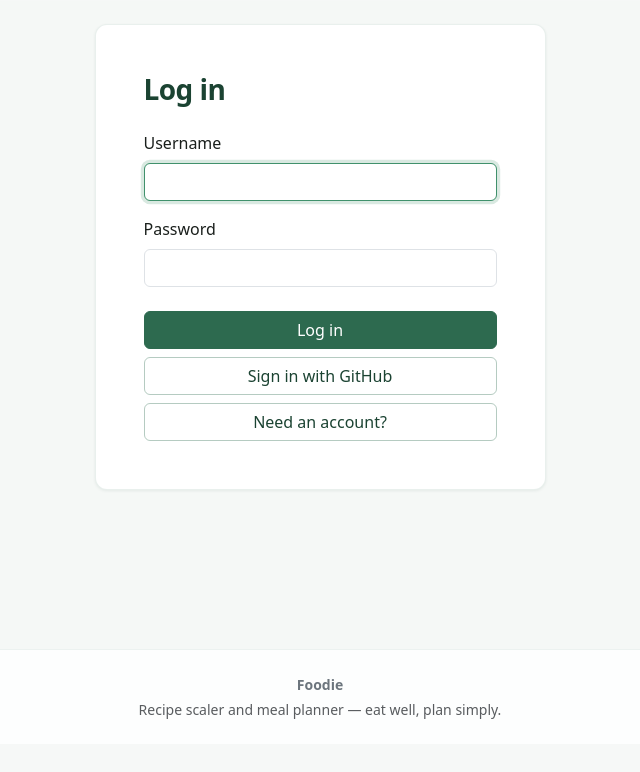
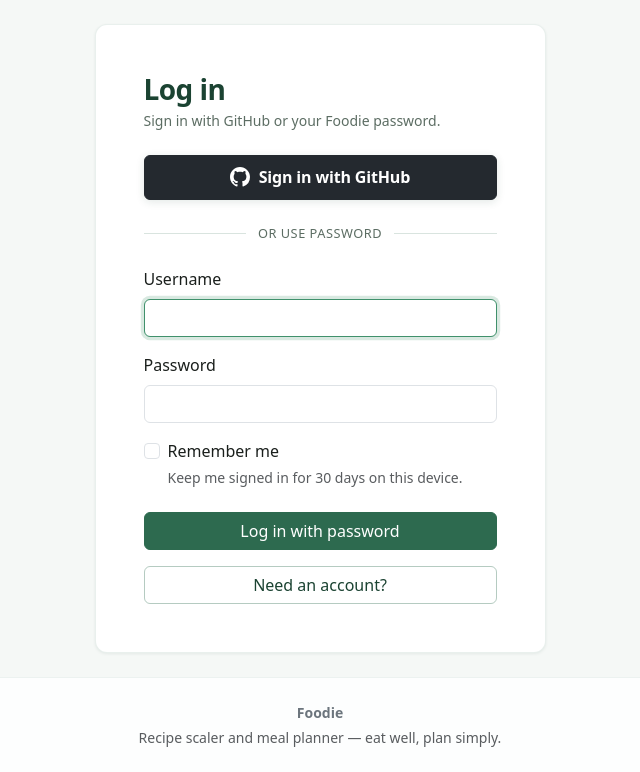
Before and after one commit to TeamDelta506/Foodie, a Flask app: page /login in a window 1280 px wide. Shown: the part 56-828 px from the top of the page, without its empty margins (320-960 px from the left). Before the commit the page ends 775 px from the top, so only its background shows below. Run offline with Flask 3, Linux system fonts and the light colour scheme.

Commit message:
Week 7 client-side OAuth UI, walk doc, and Playwright e2e
Asia lane per CONTRACTS.md: GitHub entry and Remember me on login/register, navbar Logged in as copy, login styling, one Playwright test via test-login backdoor intercept, template pytest and e2e/client_side.md walk.

Co-authored-by: Cursor <cursoragent@cursor.com>

```diff
--- a/requirements.txt
+++ b/requirements.txt
@@ -5,11 +5,13 @@ psycopg2-binary==2.9.9
 Werkzeug==3.0.1
 boto3==1.34.0
 pytest==7.4.3
-Flask-Login
+python-dotenv==1.0.1
+
 # Week 6 contract test dependencies
 requests>=2.31.0
 responses>=0.25.0
 beautifulsoup4>=4.12.0
-python-dotenv>=1.0.0
+
+# Week 7 Playwright e2e (CONTRACTS.md §11–§12)
 playwright>=1.40.0
 pytest-playwright>=0.4.0
--- a/static/css/styles.css
+++ b/static/css/styles.css
@@ -335,6 +335,67 @@ body.foodie-app {
   --bs-btn-active-border-color: var(--foodie-green);
 }
 
+/* Login — GitHub primary, password secondary (CONTRACTS.md §3 Week 7) */
+.foodie-card--login .foodie-lead-muted {
+  line-height: 1.45;
+}
+
+.btn-foodie-github {
+  --bs-btn-color: #fff;
+  --bs-btn-bg: #24292f;
+  --bs-btn-border-color: #24292f;
+  --bs-btn-hover-color: #fff;
+  --bs-btn-hover-bg: #1b1f23;
+  --bs-btn-hover-border-color: #1b1f23;
+  --bs-btn-active-color: #fff;
+  --bs-btn-active-bg: #1b1f23;
+  --bs-btn-active-border-color: #1b1f23;
+  display: inline-flex;
+  align-items: center;
+  justify-content: center;
+  gap: 0.55rem;
+  font-weight: 600;
+  letter-spacing: -0.01em;
+  padding-top: 0.6rem;
+  padding-bottom: 0.6rem;
+  box-shadow: 0 2px 8px rgba(27, 67, 50, 0.12);
+  transition: transform 0.15s ease, box-shadow 0.15s ease;
+}
+
+.btn-foodie-github:hover,
+.btn-foodie-github:focus {
+  transform: translateY(-1px);
+  box-shadow: 0 4px 14px rgba(27, 67, 50, 0.18);
+}
+
+.foodie-github-icon {
+  display: inline-flex;
+  line-height: 0;
+}
+
+.foodie-login-divider {
+  display: flex;
+  align-items: center;
+  gap: 0.75rem;
+  color: var(--foodie-muted);
+  font-size: 0.8rem;
+  font-weight: 500;
+  letter-spacing: 0.04em;
+  text-transform: uppercase;
+}
+
+.foodie-login-divider::before,
+.foodie-login-divider::after {
+  content: "";
+  flex: 1;
+  height: 1px;
+  background: rgba(45, 106, 79, 0.18);
+}
+
+.foodie-nav-user {
+  white-space: nowrap;
+}
+
 /* Forms */
 .foodie-app .form-control:focus,
 .foodie-app .form-select:focus {
--- a/static/js/forms.js
+++ b/static/js/forms.js
@@ -27,4 +27,22 @@
             button.textContent = "…";
         });
     });
+
+    // Week 7 — pass Remember me to OAuth start on login + register (CONTRACTS.md §3)
+    document.querySelectorAll("[data-github-oauth]").forEach(function (githubLink) {
+        var rememberId = githubLink.getAttribute("data-remember-for");
+        var rememberBox = rememberId ? document.getElementById(rememberId) : null;
+        if (!rememberBox) {
+            return;
+        }
+        var githubBase = githubLink.getAttribute("href") || "/login/github";
+        githubLink.addEventListener("click", function () {
+            if (rememberBox.checked) {
+                var sep = githubBase.indexOf("?") >= 0 ? "&" : "?";
+                githubLink.setAttribute("href", githubBase + sep + "remember=y");
+            } else {
+                githubLink.setAttribute("href", githubBase);
+            }
+        });
+    });
 })();
--- a/templates/base.html
+++ b/templates/base.html
@@ -32,10 +32,10 @@
                 <ul class="navbar-nav foodie-nav-account ms-lg-auto align-items-lg-center text-center text-lg-end">
                     {% if user %}
                     <li class="nav-item">
-                        <span class="nav-link py-lg-2 mb-0">Hi, <span class="fw-semibold">{{ user.username }}</span></span>
+                        <span class="nav-link py-lg-2 mb-0 foodie-nav-user">Logged in as <span class="fw-semibold">{{ user.username }}</span></span>
                     </li>
                     <li class="nav-item">
-                        <form method="POST" action="{{ url_for('logout') }}" class="d-inline">
+                        <form method="POST" action="{{ url_for('logout') }}" class="d-inline" data-disable-on-submit>
                             <button type="submit" class="btn btn-link nav-link">Log out</button>
                         </form>
                     </li>
--- a/templates/login.html
+++ b/templates/login.html
@@ -5,22 +5,43 @@
 {% block content %}
 <div class="row">
     <div class="col-md-5 mx-auto">
-        <div class="foodie-card">
+        <div class="foodie-card foodie-card--login">
             <div class="card-body p-4 p-md-5">
-                <h1 class="h3 foodie-page-heading mb-4">Log in</h1>
-                <form method="POST" action="{{ url_for('login') }}" data-disable-on-submit>
+                <h1 class="h3 foodie-page-heading mb-1">Log in</h1>
+                <p class="foodie-lead-muted small mb-4">Sign in with GitHub or your Foodie password.</p>
+
+                <a href="/login/github" id="github-login" class="btn btn-foodie-github w-100" role="link"
+                   data-github-oauth data-remember-for="login-remember">
+                    <span class="foodie-github-icon" aria-hidden="true">
+                        <svg xmlns="http://www.w3.org/2000/svg" width="20" height="20" viewBox="0 0 24 24" fill="currentColor">
+                            <path d="M12 0C5.37 0 0 5.37 0 12c0 5.31 3.435 9.795 8.205 11.385.6.105.825-.255.825-.57 0-.285-.015-1.23-.015-2.235-3.015.555-3.795-.735-4.035-1.41-.135-.345-.72-1.41-1.23-1.695-.42-.225-1.02-.78-.015-.795.945-.015 1.62.87 1.845 1.23 1.08 1.815 2.805 1.305 3.495.99.105-.78.42-1.305.765-1.605-2.67-.3-5.46-1.335-5.46-5.925 0-1.305.465-2.385 1.23-3.225-.12-.3-.54-1.53.12-3.18 0 0 1.005-.315 3.3 1.23.96-.27 1.98-.405 3-.405s2.04.135 3 .405c2.295-1.56 3.3-1.23 3.3-1.23.66 1.65.24 2.88.12 3.18.765.84 1.23 1.905 1.23 3.225 0 4.605-2.805 5.625-5.475 5.925.435.375.81 1.095.81 2.22 0 1.605-.015 2.895-.015 3.3 0 .315.225.69.825.57A12.02 12.02 0 0 0 24 12c0-6.63-5.37-12-12-12z"/>
+                        </svg>
+                    </span>
+                    Sign in with GitHub
+                </a>
+
+                <div class="foodie-login-divider my-4" role="separator">
+                    <span>or use password</span>
+                </div>
+
+                <form method="POST" action="{{ url_for('login') }}" data-disable-on-submit id="login-form">
                     <div class="mb-3">
                         <label for="username" class="form-label">Username</label>
                         <input type="text" class="form-control" id="username" name="username" required autocomplete="username" autofocus>
                     </div>
-                    <div class="mb-4">
+                    <div class="mb-3">
                         <label for="password" class="form-label">Password</label>
                         <input type="password" class="form-control" id="password" name="password" required autocomplete="current-password">
                     </div>
-                    <button type="submit" class="btn btn-foodie-primary w-100">Log in</button>
-                    <a href="/login/github" class="btn btn-foodie-outline w-100 mt-2">Sign in with GitHub</a>
-                    <a href="{{ url_for('register') }}" class="btn btn-foodie-outline w-100 mt-2">Need an account?</a>
+                    <div class="form-check mb-4">
+                        <input class="form-check-input" type="checkbox" name="remember" value="y" id="login-remember">
+                        <label class="form-check-label" for="login-remember">Remember me</label>
+                        <div class="form-text">Keep me signed in for 30 days on this device.</div>
+                    </div>
+                    <button type="submit" class="btn btn-foodie-primary w-100">Log in with password</button>
                 </form>
+
+                <a href="{{ url_for('register') }}" class="btn btn-foodie-outline w-100 mt-3">Need an account?</a>
             </div>
         </div>
     </div>
```
Also changed, not shown: e2e/client_side.md (+86 -30 lines), templates/register.html (+28 -6 lines), tests/e2e/conftest.py (+6 -2 lines), tests/e2e/test_oauth_navbar.py (added, +33 -0 lines), tests/test_client_recipe_templates.py (+44 -0 lines).
